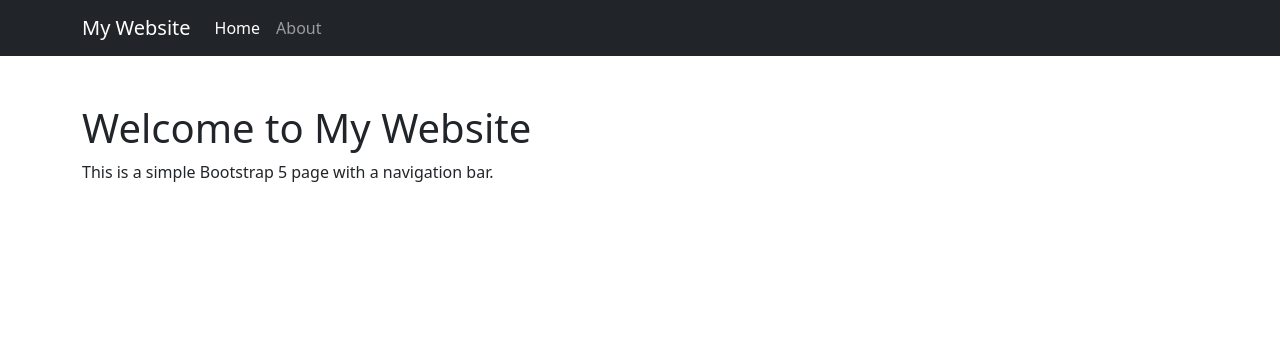
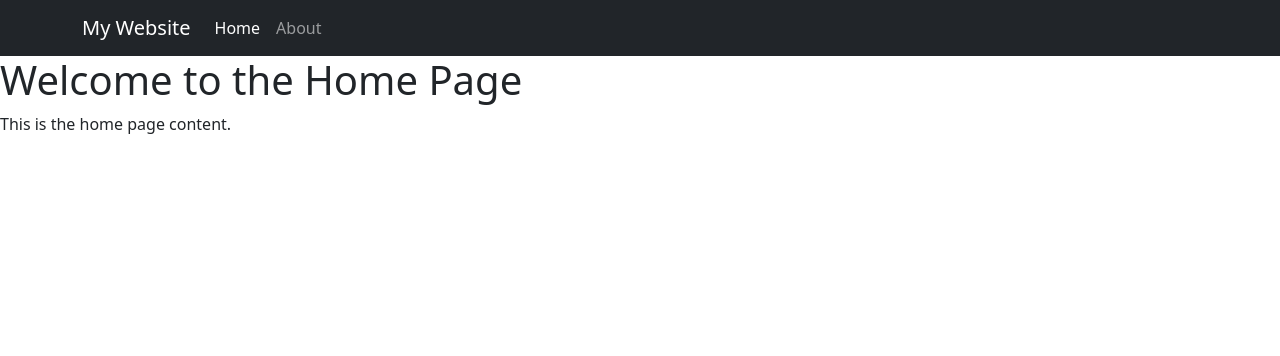
Before and after one commit to milton2913/DJangoPractice, a Django app: page / in a window 1280 px wide. Shown: the top 356 px of the page. Run offline with Django 5.2, Linux system fonts and the light colour scheme.

Commit message:
HTML Template inheritance

```diff
--- /dev/null
+++ b/first/templates/welcome/master.html
@@ -0,0 +1,40 @@
+<!DOCTYPE html>
+<html lang="en">
+<head>
+    <meta charset="UTF-8">
+    <meta name="viewport" content="width=device-width, initial-scale=1">
+    <title> {% block title%} Welcome to DIU {% endblock %}</title>
+    <!-- Bootstrap 5 CSS -->
+    <link href="https://cdn.jsdelivr.net/npm/bootstrap@5.3.0/dist/css/bootstrap.min.css" rel="stylesheet">
+</head>
+<body>
+
+    <!-- Navbar -->
+    <nav class="navbar navbar-expand-lg navbar-dark bg-dark">
+        <div class="container">
+            <a class="navbar-brand" href="#">My Website</a>
+            <button class="navbar-toggler" type="button" data-bs-toggle="collapse" data-bs-target="#navbarNav">
+                <span class="navbar-toggler-icon"></span>
+            </button>
+            <div class="collapse navbar-collapse" id="navbarNav">
+                <ul class="navbar-nav">
+                    <li class="nav-item">
+                        <a class="nav-link active" href="{% url 'index' %}">Home</a>
+                    </li>
+                    <li class="nav-item">
+                        <a class="nav-link" href="{% url 'about' %}">About</a>
+                    </li>
+
+                </ul>
+
+            </div>
+        </div>
+    </nav>
+
+ {%block content%}{%endblock%}
+
+    <!-- Bootstrap 5 JS (for navbar toggling) -->
+    <script src="https://cdn.jsdelivr.net/npm/bootstrap@5.3.0/dist/js/bootstrap.bundle.min.js"></script>
+
+</body>
+</html>
--- a/first/templates/welcome/welcome.html
+++ b/first/templates/welcome/welcome.html
@@ -1,44 +1,8 @@
-<!DOCTYPE html>
-<html lang="en">
-<head>
-    <meta charset="UTF-8">
-    <meta name="viewport" content="width=device-width, initial-scale=1">
-    <title>Bootstrap 5 Navigation</title>
-    <!-- Bootstrap 5 CSS -->
-    <link href="https://cdn.jsdelivr.net/npm/bootstrap@5.3.0/dist/css/bootstrap.min.css" rel="stylesheet">
-</head>
-<body>
+{%extends 'welcome/master.html' %}
 
-    <!-- Navbar -->
-    <nav class="navbar navbar-expand-lg navbar-dark bg-dark">
-        <div class="container">
-            <a class="navbar-brand" href="#">My Website</a>
-            <button class="navbar-toggler" type="button" data-bs-toggle="collapse" data-bs-target="#navbarNav">
-                <span class="navbar-toggler-icon"></span>
-            </button>
-            <div class="collapse navbar-collapse" id="navbarNav">
-                <ul class="navbar-nav">
-                    <li class="nav-item">
-                        <a class="nav-link active" href="{% url 'index' %}">Home</a>
-                    </li>
-                    <li class="nav-item">
-                        <a class="nav-link" href="{% url 'about' %}">About</a>
-                    </li>
+{% block title %}Welcome Page - DIU {% endblock %}
 
-                </ul>
-
-            </div>
-        </div>
-    </nav>
-
-    <!-- Content Section -->
-    <div class="container mt-5">
-        <h1>Welcome to My Website</h1>
-        <p>This is a simple Bootstrap 5 page with a navigation bar.</p>
-    </div>
-
-    <!-- Bootstrap 5 JS (for navbar toggling) -->
-    <script src="https://cdn.jsdelivr.net/npm/bootstrap@5.3.0/dist/js/bootstrap.bundle.min.js"></script>
-
-</body>
-</html>
+{% block content %}
+    <h1>Welcome to the Home Page</h1>
+    <p>This is the home page content.</p>
+{% endblock %}
```
Also changed, not shown: first/templates/welcome/about.html (+6 -42 lines).
